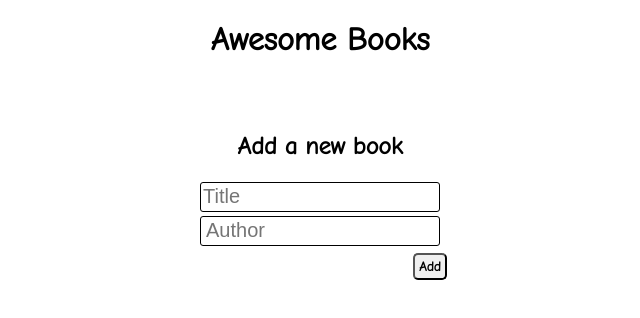
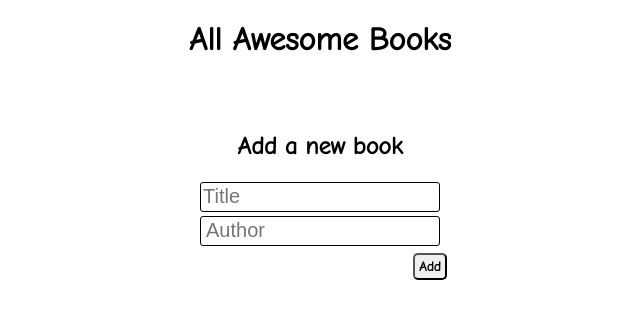
Before and after one commit to johnkioko/Awesome-books-collection-project, a website with bundled scripts: page index.html in a window 1280 px wide. Shown: the whole page, without its empty margins (320-960 px from the left). Built offline with nearby package versions, Linux system fonts and the light colour scheme.

Commit message:
Add class

```diff
--- a/index.html
+++ b/index.html
@@ -15,7 +15,7 @@
   </head>
   <body>
     <main id="main">
-    <div><h1 class="awesomeBooks">Awesome Books</h1></div>
+    <div><h1 class="awesomeBooks">All Awesome Books</h1></div>
 
     <div class="books">
 
```
